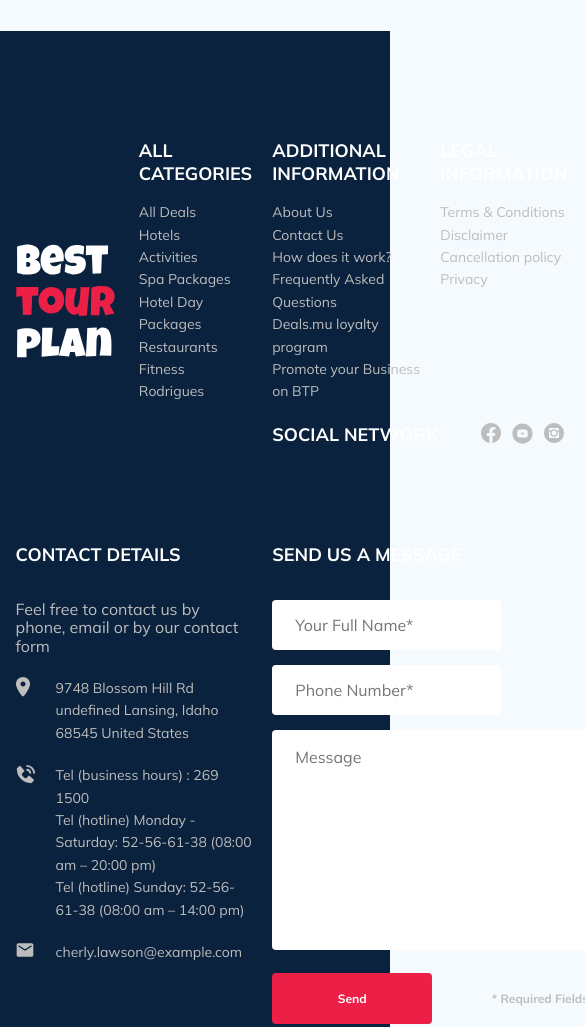
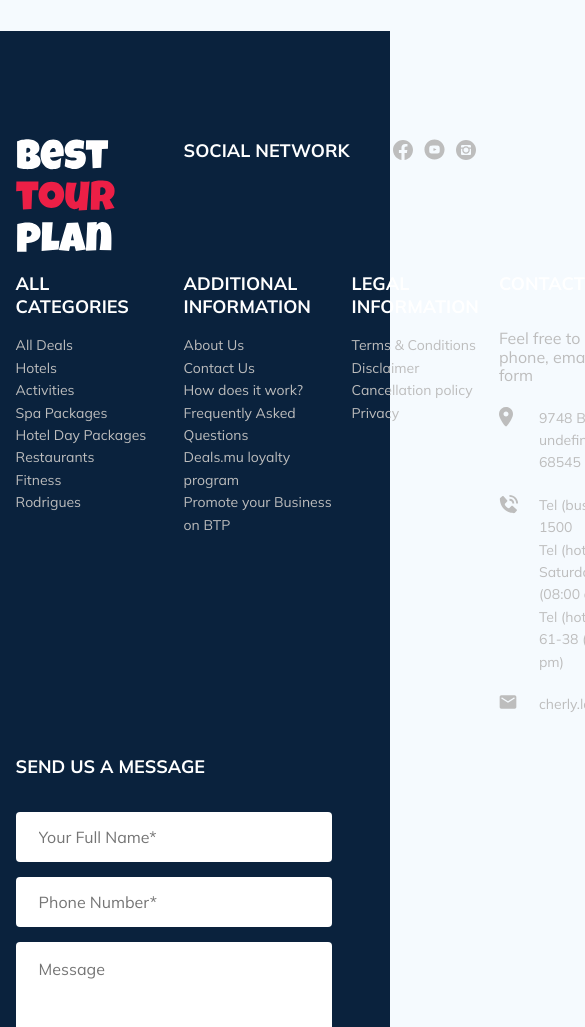
Before and after one commit to parampapa/tour-plan, a plain HTML site: page index.html in a window 390 px wide. Shown: the part 3400-4427 px from the top of the page, 585 px wide, since content can reach past the window. Drawn offline with Linux system fonts and the light colour scheme.

Commit message:
create: added media for footer

```diff
--- a/sass/_media.sass
+++ b/sass/_media.sass
@@ -11,6 +11,9 @@
   .card
     width: 230px
     height: 230px
+  .footer
+    &__input
+      flex-basis: 100%
 @media ( max-width: 992px  )
   .container,
   .newsletter-wrapper
@@ -58,6 +61,15 @@
   .card
     width: 340px
     height: 255px
+  .footer
+    &__logo
+      grid-row: 1 / 2
+    &__social
+      &-network
+        grid-row: 1 / 2
+        grid-column: span 4
+    &__categories
+      grid-row: 2 / 3
 @media ( max-width: 768px )
   .container
     max-width: 576px
```
Also changed, not shown: css/style.css, 1 other file.
